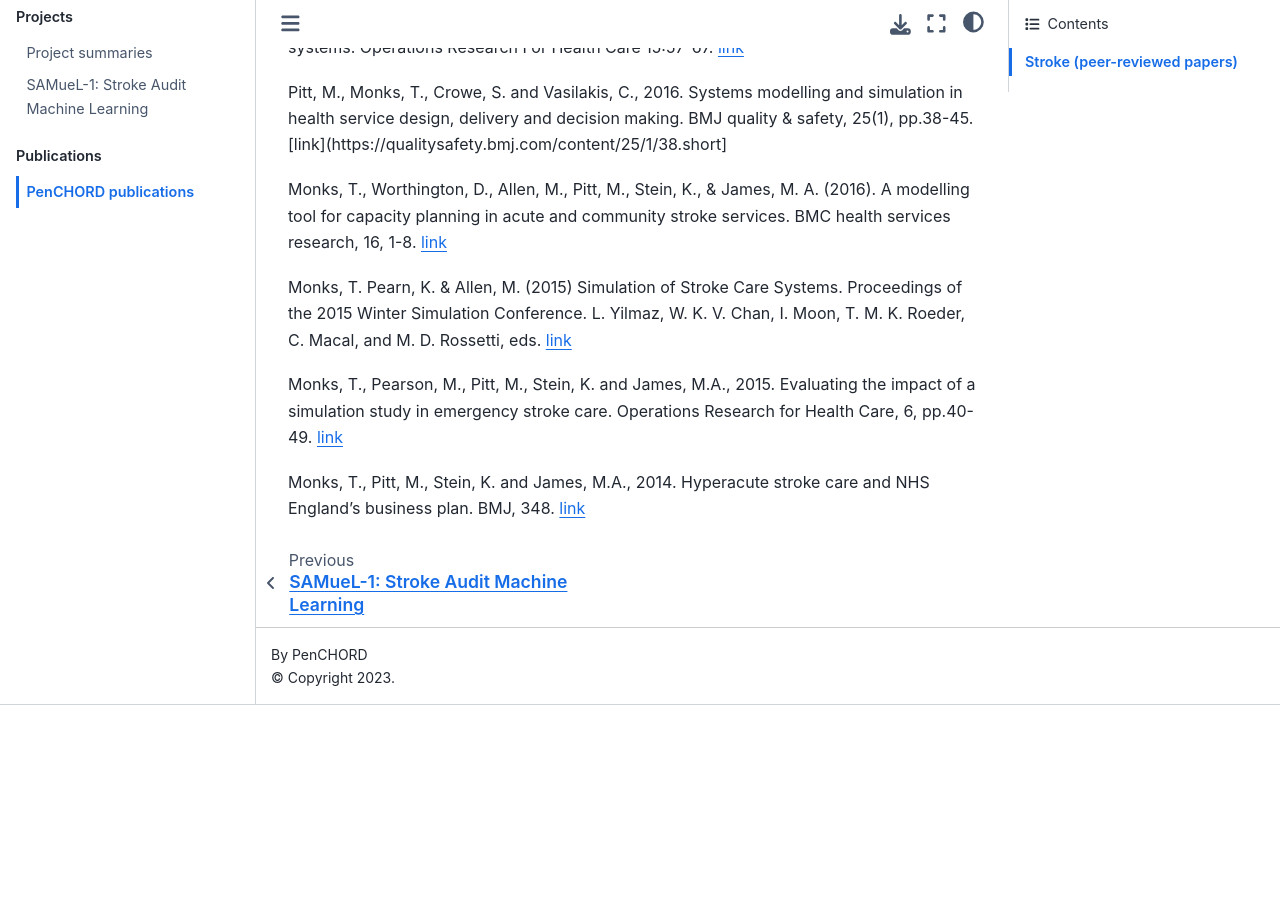
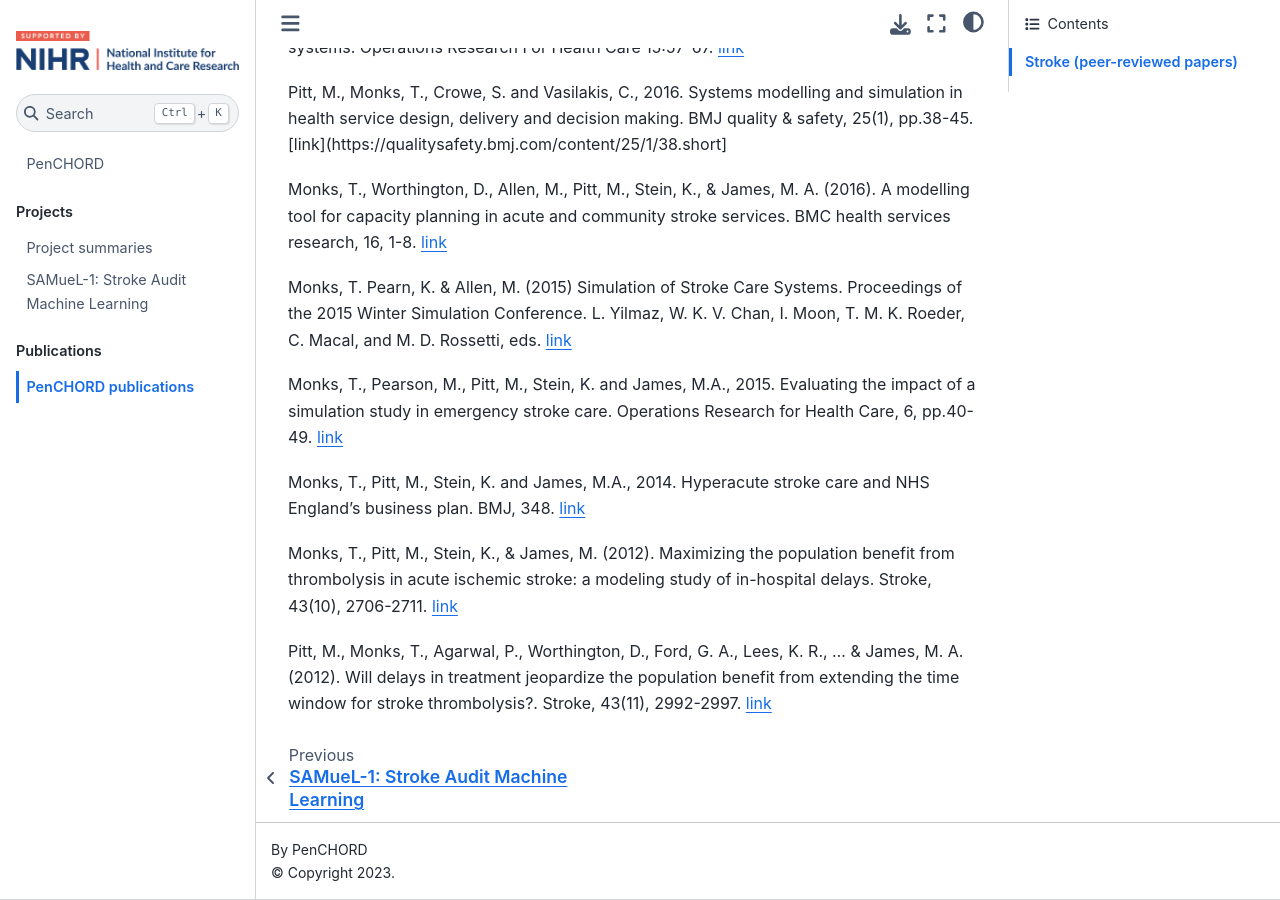
Before and after one commit to penchord/web, a Jupyter Book: the page built from publications/publications.md, in a window 1280 px wide and 900 px high, scrolled down 1714 px. Built offline with Jupyter Book 1.0.4 settings and Sphinx 7.4.7 and the Sphinx Book theme 1.1.4, drawn with Linux system fonts in a browser that asks for light colours; before the commit the page ends 2419 px from its top, so only the background shows below that.

Commit message:
Add publications

```diff
--- a/publications/publications.md
+++ b/publications/publications.md
@@ -39,3 +39,7 @@
 Monks, T., Pearson, M., Pitt, M., Stein, K. and James, M.A., 2015. Evaluating the impact of a simulation study in emergency stroke care. Operations Research for Health Care, 6, pp.40-49. [link](https://www.sciencedirect.com/science/article/pii/S2211692314200348)
 
 Monks, T., Pitt, M., Stein, K. and James, M.A., 2014. Hyperacute stroke care and NHS England’s business plan. BMJ, 348. [link](https://www.bmj.com/content/348/bmj.g3049.abstract)
+
+Monks, T., Pitt, M., Stein, K., & James, M. (2012). Maximizing the population benefit from thrombolysis in acute ischemic stroke: a modeling study of in-hospital delays. Stroke, 43(10), 2706-2711. [link](https://www.ahajournals.org/doi/full/10.1161/STROKEAHA.112.663187)
+
+Pitt, M., Monks, T., Agarwal, P., Worthington, D., Ford, G. A., Lees, K. R., ... & James, M. A. (2012). Will delays in treatment jeopardize the population benefit from extending the time window for stroke thrombolysis?. Stroke, 43(11), 2992-2997. [link](https://www.ahajournals.org/doi/full/10.1161/STROKEAHA.111.638650)
```
